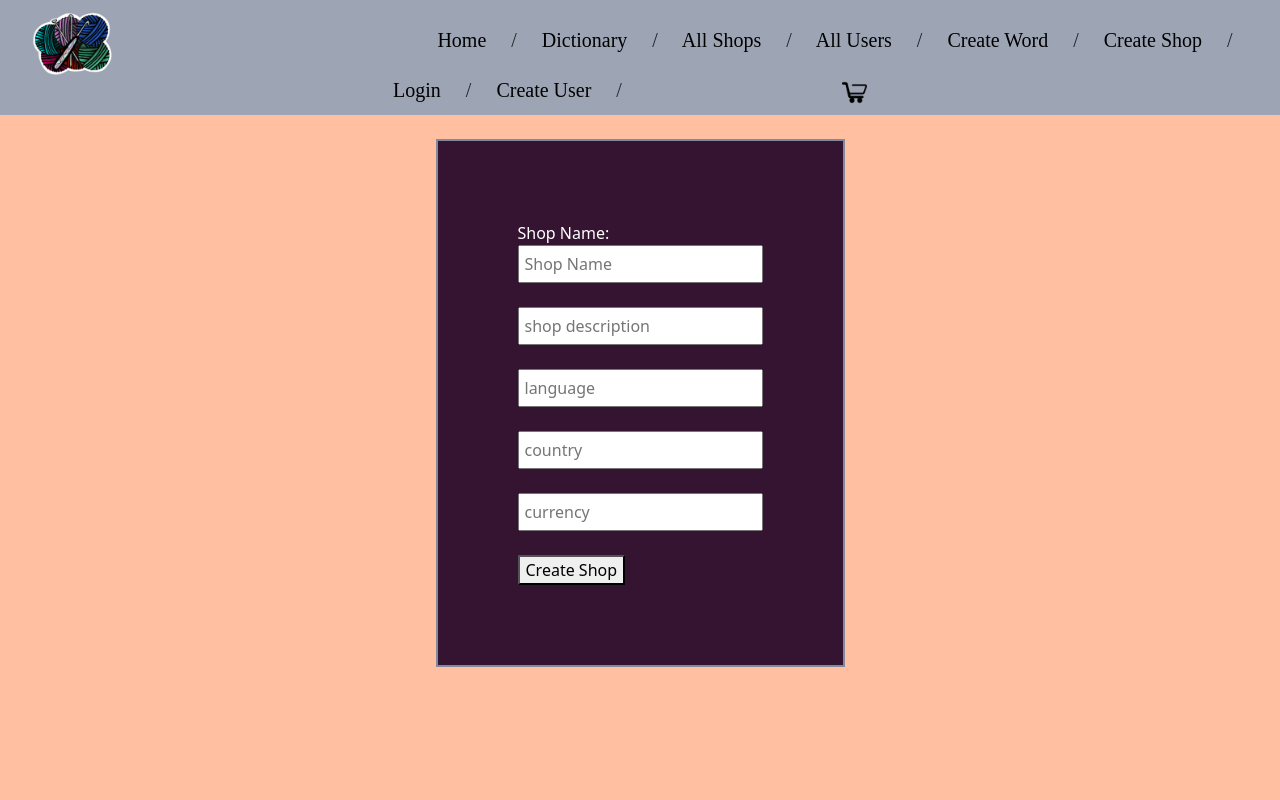
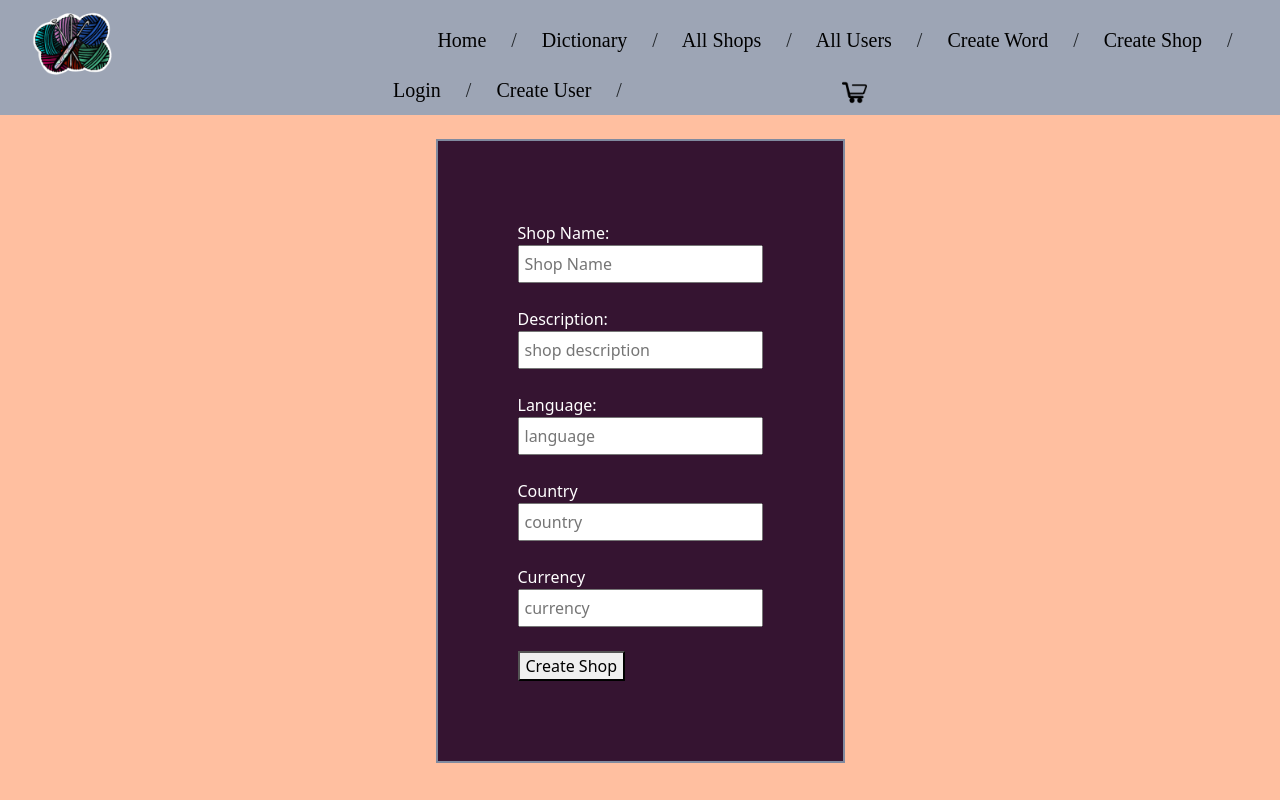
Before and after one commit to sbrockmeyer/Capstone-capstone, a React (Create React App) app in the folder front-end/: page /createShop in a window 1280 px wide. Built offline with nearby package versions, Linux system fonts and the light colour scheme; a web font is replaced by a local one.

Commit message:
Update CreateShop.js

```diff
--- a/front-end/src/components/CreateShop.js
+++ b/front-end/src/components/CreateShop.js
@@ -47,9 +47,13 @@ function CreateShop() {
 				<form onSubmit={handleSubmit} className='formyform'>
 					<label>Shop Name:</label><br/>
 					<input type='text' value={shopName} placeholder="Shop Name" onChange={(e) => setNameShop(e.target.value)} /><br/><br/>
+					<label>Description:</label><br/>
 					<input type='text' value={description} placeholder="shop description" onChange={(e) => setDescription(e.target.value)}/><br/><br/>
+					<label>Language:</label><br/>
 					<input type='text' value={lang} placeholder="language" onChange={(e)=>setLanguage(e.target.value)}/><br/><br/>
+					<label>Country</label><br/>
 					<input type="text" value={country} placeholder="country" onChange={(e) => setCountry(e.target.value)}/><br/><br/>
+					<label>Currency</label><br/>
 					<input type="text" value={currency} placeholder="currency" onChange={(e) => setCurrency(e.target.value)}/><br/><br/>
 
 					<button type='submit'>Create Shop</button>
```
